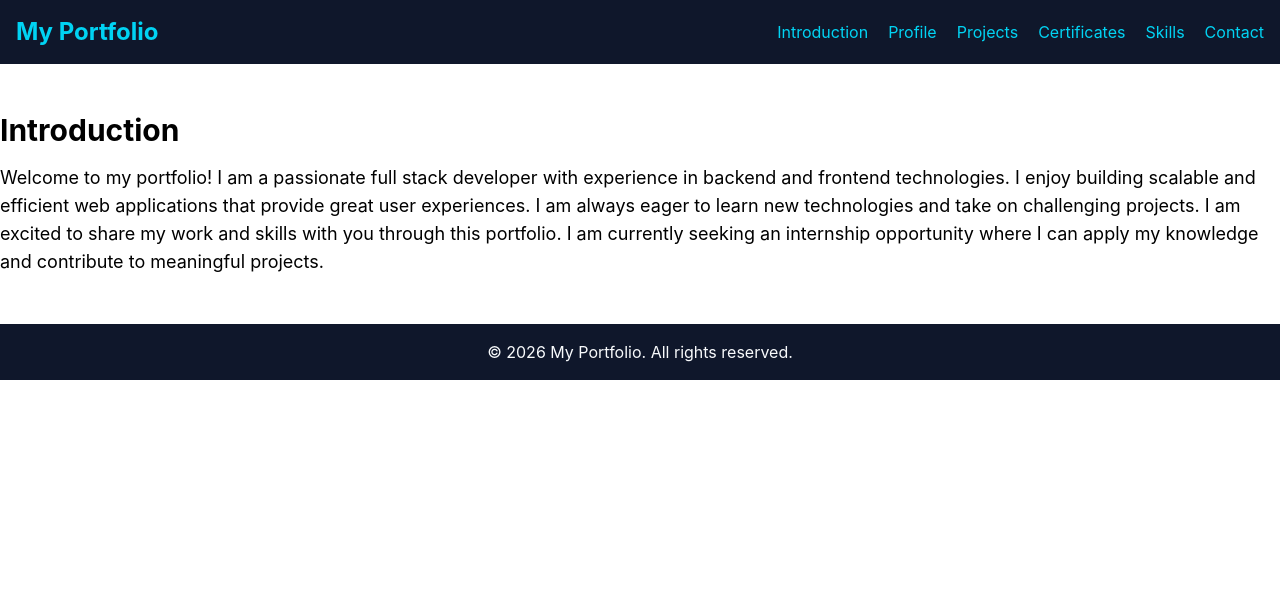
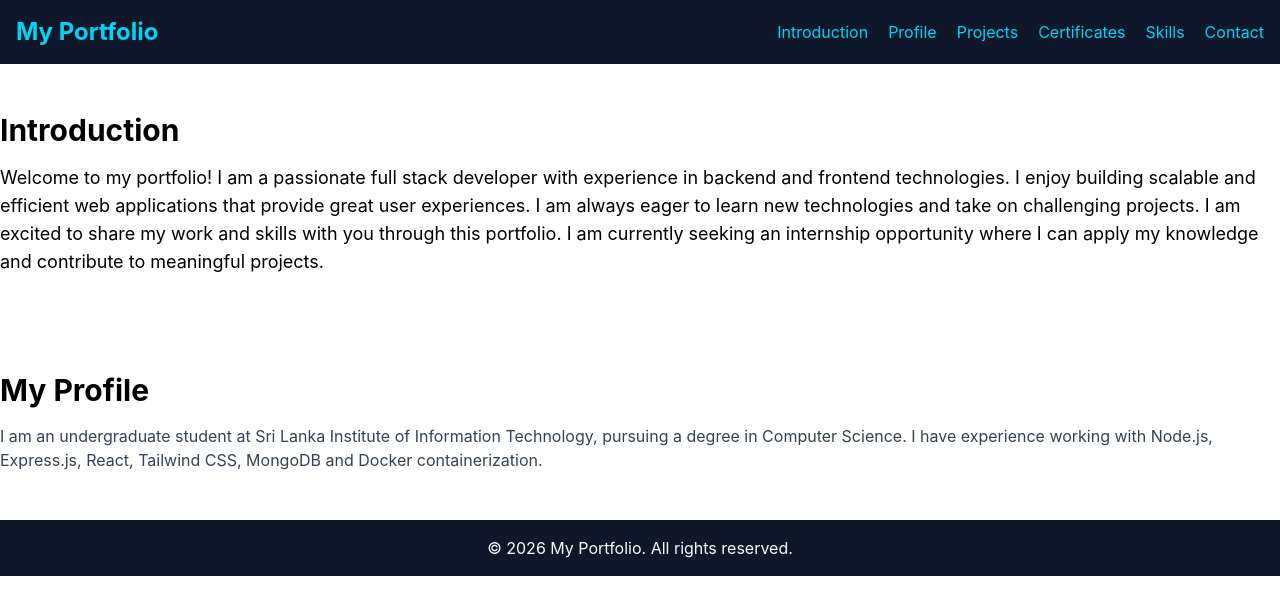
Before and after one commit to bhanuka598/Portfolio-website, a React (Vite) app in the folder client/: page / in a window 1280 px wide. Shown: the top 614 px of the page. Built offline with nearby package versions, Linux system fonts and the light colour scheme.

Commit message:
Created profile

```diff
--- a/client/src/App.jsx
+++ b/client/src/App.jsx
@@ -5,6 +5,7 @@ import heroImg from './assets/hero.png'
 import Navbar from './components/layout/Navbar'
 import Footer from './components/layout/Footer'
 import Introduction from './sections/introduction/Introduction'
+import Profile from './sections/profile/Profile'
 import './index.css'
 
 function App() {
@@ -14,6 +15,7 @@ function App() {
     <div className='flex flex-col min-h-screen'>
       <Navbar />
       <Introduction />
+      <Profile />
       <Footer />
     </div>
   )
--- /dev/null
+++ b/client/src/sections/profile/Profile.jsx
@@ -0,0 +1,15 @@
+function Profile() {
+  return (
+    <section id="introduction" className="py-12">
+        <div className="container mx-auto">
+        <h1 className='text-3xl font-bold mb-4'>My Profile</h1>
+        <p className='text-gray-700 mt-4'>
+            I am an undergraduate student at Sri Lanka Institute of Information Technology, pursuing a degree in Computer Science.
+            I have experience working with Node.js, Express.js, React, Tailwind CSS, MongoDB and Docker containerization.
+            </p>
+        </div>
+    </section>
+  )
+}
+
+export default Profile
```
